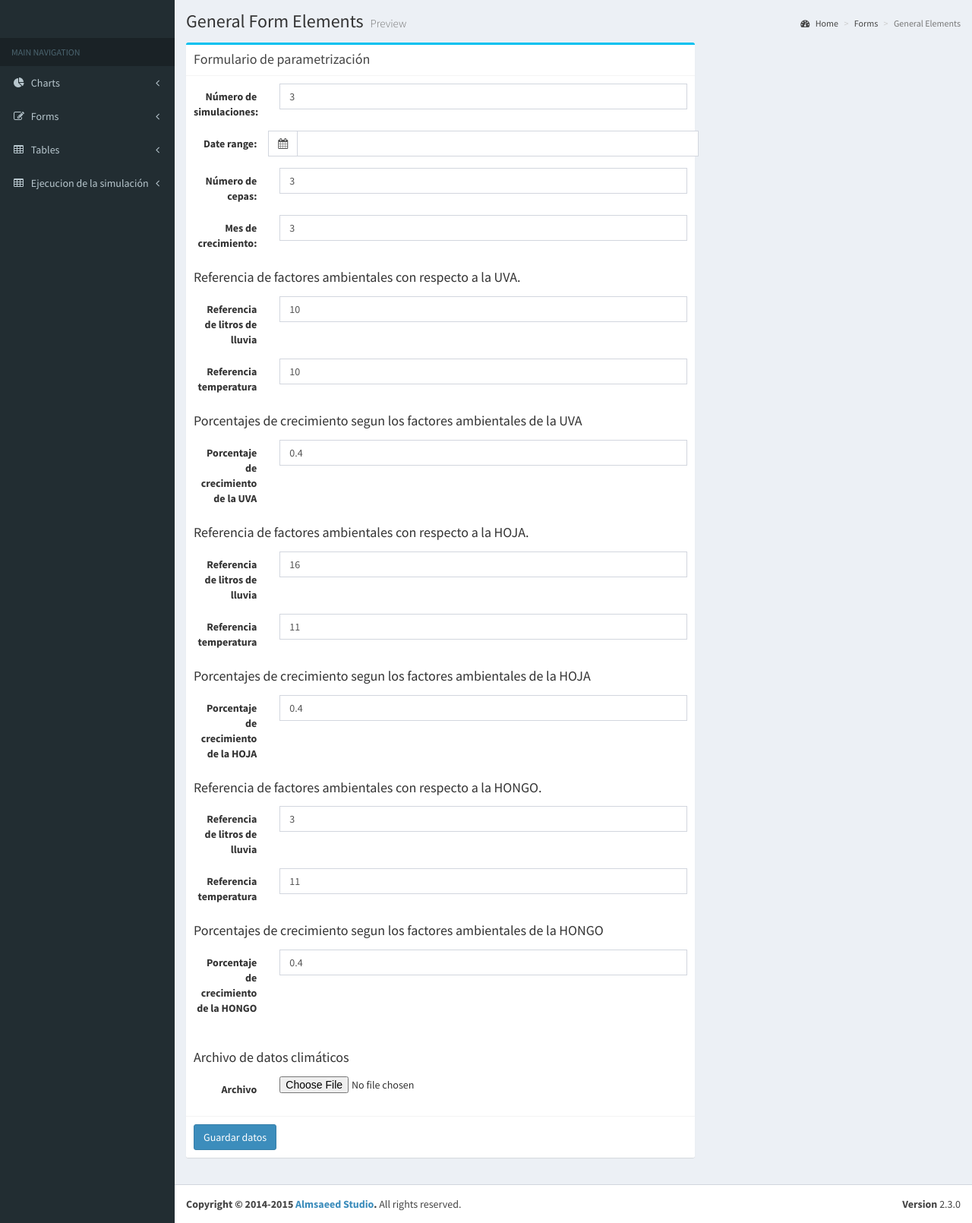
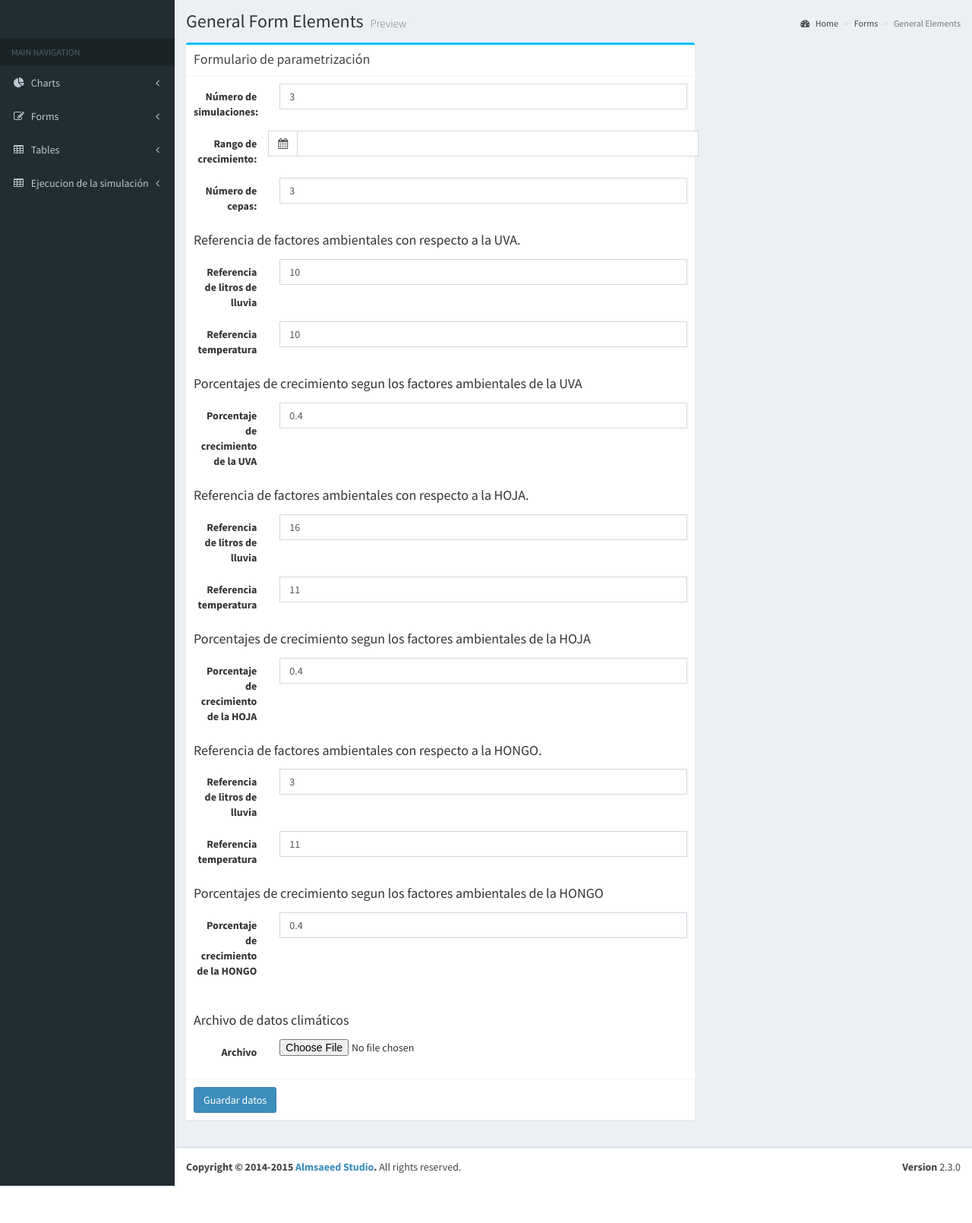
Before and after one commit to mcpaz/SimuWorld, a PHP site: page /pages/forms/general.php in a window 1280 px wide. Shown: the whole page at 76% size. After the commit the page ends 1561 px from the top, so only its background shows below. Run offline with PHP 8.4, Linux system fonts and the light colour scheme; some libraries are stand-ins or nearby versions.

Commit message:
inserto pàra meter el rango de fechas de crecimeinto y las guardo en la claseDato cortadas y las devuelvo bien en la claseMundo, falta poner la condicion para empezar el crecimiento con esas fechas

```diff
--- a/SimMundo/Class/ClassDato.php
+++ b/SimMundo/Class/ClassDato.php
@@ -13,6 +13,8 @@ class ClassDato
 	public $numeroSimulaciones; // numero de veces a simular
 
     public $mesCrecimiento;
+    public $fechaInicio;
+    public $fechaFin;
 
 	//datos de referencia uva
 	public $referenciaLluviaUva;
@@ -150,15 +152,26 @@ class ClassDato
 
     //guardo el mes en que va empezar el crecimiento de la uva
 
-    public function getMesCrecimiento(){
-        return $this->mesCrecimiento;
+    public function getFechaInicio(){
+        return $this->fechaInicio;
     }
 
 
-    public function setMesCrecimiento($mc){
-        $this->mesCrecimiento = $mc;
+    public function getFechaFin(){
+        return $this->fechaFin;
     }
 
+    //funcion para recoger las fechas quie vienen juntas como un string y hay que separlas
+    public function cortarFechasRango($fec){
+
+       $fecha = explode("-",$fec);
+       $this->fechaInicio = $fecha[0];
+       $this->fechaFin = $fecha[1];
+
+    }
+
+
+//fin de la clase
 }
 
 
--- a/SimMundo/pages/forms/general.php
+++ b/SimMundo/pages/forms/general.php
@@ -95,12 +95,12 @@
 
                     <!-- Date range -->
                   <div class="form-group">
-                    <label class="col-sm-2 control-label">Date range:</label>
+                    <label class="col-sm-2 control-label">Rango de crecimiento:</label>
                     <div class="input-group">
                       <div class="input-group-addon">
                         <i class="fa fa-calendar"></i>
                       </div>
-                      <input type="text" class="form-control pull-right" id="reservation">
+                      <input type="text" class="form-control pull-right" id="reservation" name = "rangoMesCrecimiento">
                     </div><!-- /.input group -->
                   </div><!-- /.form group -->
 
@@ -109,13 +109,6 @@
                       <label  class="col-sm-2 control-label">Número de cepas: </label>
                       <div  class="col-sm-10">
                         <input type="text" class="form-control" name="numeroCepas" placeholder="Numero de cepas" value="3">
-                      </div>
-                    </div>
-
-                    <div class="form-group">
-                      <label  class="col-sm-2 control-label">Mes de crecimiento: </label>
-                      <div  class="col-sm-10">
-                        <input type="text" class="form-control" name="mesCrecimiento" placeholder="Mes de crecimiento" value="3">
                       </div>
                     </div>
 
@@ -242,10 +235,11 @@
         $claseDato = new ClassDato;
 
       if(isset($_POST["submit"])){
+
         $_SESSION['introducidoDatos'] = 1;
         $claseDato->setNumeroCepas($_POST["numeroCepas"]);
         $claseDato->setNumeroSimulaciones($_POST["numeroSimulaciones"]);
-        $claseDato->setMesCrecimiento($_POST["mesCrecimiento"]);
+        $claseDato->cortarFechasRango($_POST["rangoMesCrecimiento"]);
 
         //datos de uva
         $claseDato->setReferenciaLluviaUva($_POST["referenciaLluviaUva"]);
@@ -282,7 +276,6 @@
         //cuando se mete un objeto en una variable de sesion hay que meterla con serialize y luego cuando se
         //quieran quitar los datos de unserialize(que se usa en la ejecuconSimulacion.php)
         $_SESSION['claseDato'] = serialize($claseDato);
-
 
       }
 
```
Also changed, not shown: SimMundo/Class/ClassMundo.php (+10 -3 lines).
